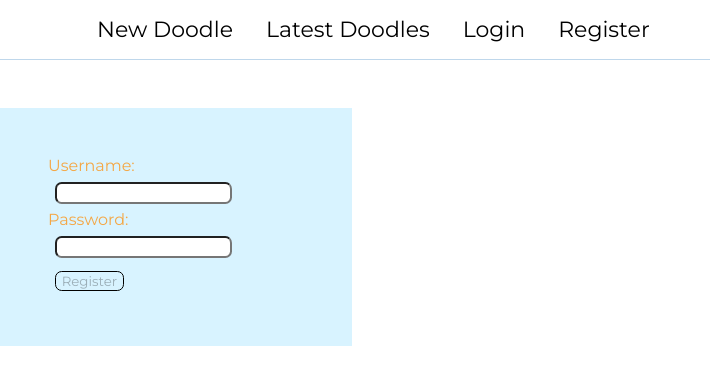
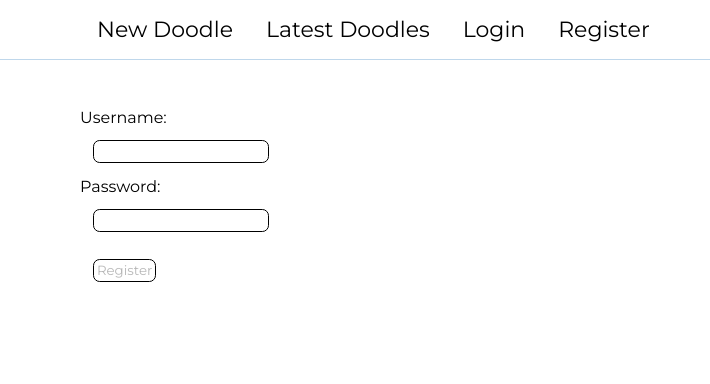
Before and after one commit to depaolif/doodledocs, a React app in the folder doodledocs-react/: page /register in a window 1280 px wide. Shown: the top 384 px of the page, without its empty margins (0-710 px from the left). Built offline with nearby package versions, Linux system fonts and the light colour scheme; the HTML template or start-up script is replaced by a standard one.

Commit message:
fixed login, register, and toolbox styling

```diff
--- a/doodledocs-react/src/components/ColorPicker.js
+++ b/doodledocs-react/src/components/ColorPicker.js
@@ -69,7 +69,7 @@ export default class ColorPicker extends Component {
     });
 
     return (
-      <div>
+      <span>
         <div style={ styles.swatch } onClick={ this.handleClick }>
           <div style={ styles.color } />
         </div>
@@ -78,7 +78,7 @@ export default class ColorPicker extends Component {
           <SketchPicker color={ this.state.color } onChange={ this.handleChange } />
         </div> : null }
 
-      </div>
+      </span>
     )
   }
 }
--- a/doodledocs-react/src/components/Login.js
+++ b/doodledocs-react/src/components/Login.js
@@ -60,17 +60,17 @@ class Login extends Component {
 
 	render() {
 		let failMessage = this.state.failed ?
-			<div id="failedLogin">
+			<div className="failed-message">
 				<p>Error with username or password. Please try logging in again.</p>
 			</div> :
 			null
 		return (
-			<div>
-				<form onSubmit={this.handleSubmit} className="login_signup" >
+			<div className="login-signup">
+				<form onSubmit={this.handleSubmit} >
 					{failMessage}
-					<label>Username: </label><input type="text" name="username" value={this.state.username} onChange={this.handleInput} />
+					<label>Username:</label><input type="text" name="username" value={this.state.username} onChange={this.handleInput} />
 					<br></br>
-					<label>Password: </label><input type="password" name="password" value={this.state.password} onChange={this.handleInput} />
+					<label>Password:</label><input type="password" name="password" value={this.state.password} onChange={this.handleInput} />
 					<br></br>
 					<input type="submit" value="Login" id="button"/>
 				</form>
--- a/doodledocs-react/src/components/Register.js
+++ b/doodledocs-react/src/components/Register.js
@@ -81,20 +81,20 @@ class Register extends Component {
 
 	render() {
 		const failMessage = this.state.failed ?
-			<div id="failedLogin">
+			<div className="failed-message">
 				<p>Someone with that username already exists. Please try a different username.</p>
 			</div> :
 			null
-		const usernameValid = this.state.usernameValidation ? null : <div>Your username must be more than 3 characters and contain only alphanumeric characters.</div>
-		const passwordValid = this.state.passwordValidation ? null : <div>Your password must be more than 7 characters.</div>
+		const usernameValid = this.state.usernameValidation ? null : <div className="failed-message">Your username must be more than 3 characters and contain only alphanumeric characters.</div>
+	const passwordValid = this.state.passwordValidation ? null : <div className="failed-message">Your password must be more than 7 characters.</div>
 		const isDisabled = this.state.usernameValidation === true && this.state.passwordValidation === true ? null : 'disabled'
 		return (
-			<form onSubmit={this.handleSubmit} className="login_signup" >
+			<form onSubmit={this.handleSubmit} className="login-signup" >
 				{failMessage}
-				<label>Username: </label><input type="text" name="username" value={this.state.username} onChange={this.handleInput} />
+				<label>Username:</label><input type="text" name="username" value={this.state.username} onChange={this.handleInput} />
 				<br></br>
 				{usernameValid}
-				<label>Password: </label><input type="password" name="password" value={this.state.password} onChange={this.handleInput} />
+				<label>Password:</label><input type="password" name="password" value={this.state.password} onChange={this.handleInput} />
 				{passwordValid}
 				<br></br>
 				<input type="submit" value="Register" id="button" disabled={isDisabled}/>
--- a/doodledocs-react/src/components/ToolBox.js
+++ b/doodledocs-react/src/components/ToolBox.js
@@ -102,7 +102,7 @@ class ToolBox extends Component {
 		return (
 			<div className="toolbox">
 					<ColorPicker onChangeComplete={this.handleChangeComplete}/>
-				<label>Line Width: </label>
+				<label> Line Width: </label>
 				<select value={this.props.doodle.lineWidth} onChange={this.handleChange}>
 					<option value='1'>1</option>
 					<option value='5'>5</option>
@@ -121,7 +121,7 @@ class ToolBox extends Component {
 				{this.state.showWebcam ? <video type='hidden' name="webcam-video" id="webcam-video" /> : false}
 				{this.state.showWebcam ? <canvas type='hidden' id='webcam-canvas' /> : false}
 				{this.state.showWebcam ? <button name="webcam" onClick={this.handleWebCamSave}>Take Picture</button> : false}
-				<label> Upload Image: </label>
+				<label> Upload Image:</label>
 				<input onChange={this.handleImageUpload} type="file" name="image" />
 			</div>
 		)
--- a/doodledocs-react/src/css/Login.scss
+++ b/doodledocs-react/src/css/Login.scss
@@ -1,19 +1,21 @@
 
-.login_signup {
+.login-signup {
   font-family: 'Montserrat', sans-serif;
   width: 20%;
-    margin-top: 3em;
-    padding: 3em;
-    background-color: #D8F3FF;
-    color: #F4A745
+  padding-top: 3em;
+  padding-left: 5em;
 }
 
 input{
+  padding: 1%;
+  margin: 1em;
+  border: 1px solid black;
   border-radius: .5em;
-    margin: .5em;
+  text-decoration: none;
+  outline: none;
 }
 
-#button{
-  background-color:#D8F3FF;
-
+.failed-message {
+  font-size: 0.75em;
+  color: grey;
 }
```
Lines whose indentation alone changed are shown as unchanged.
